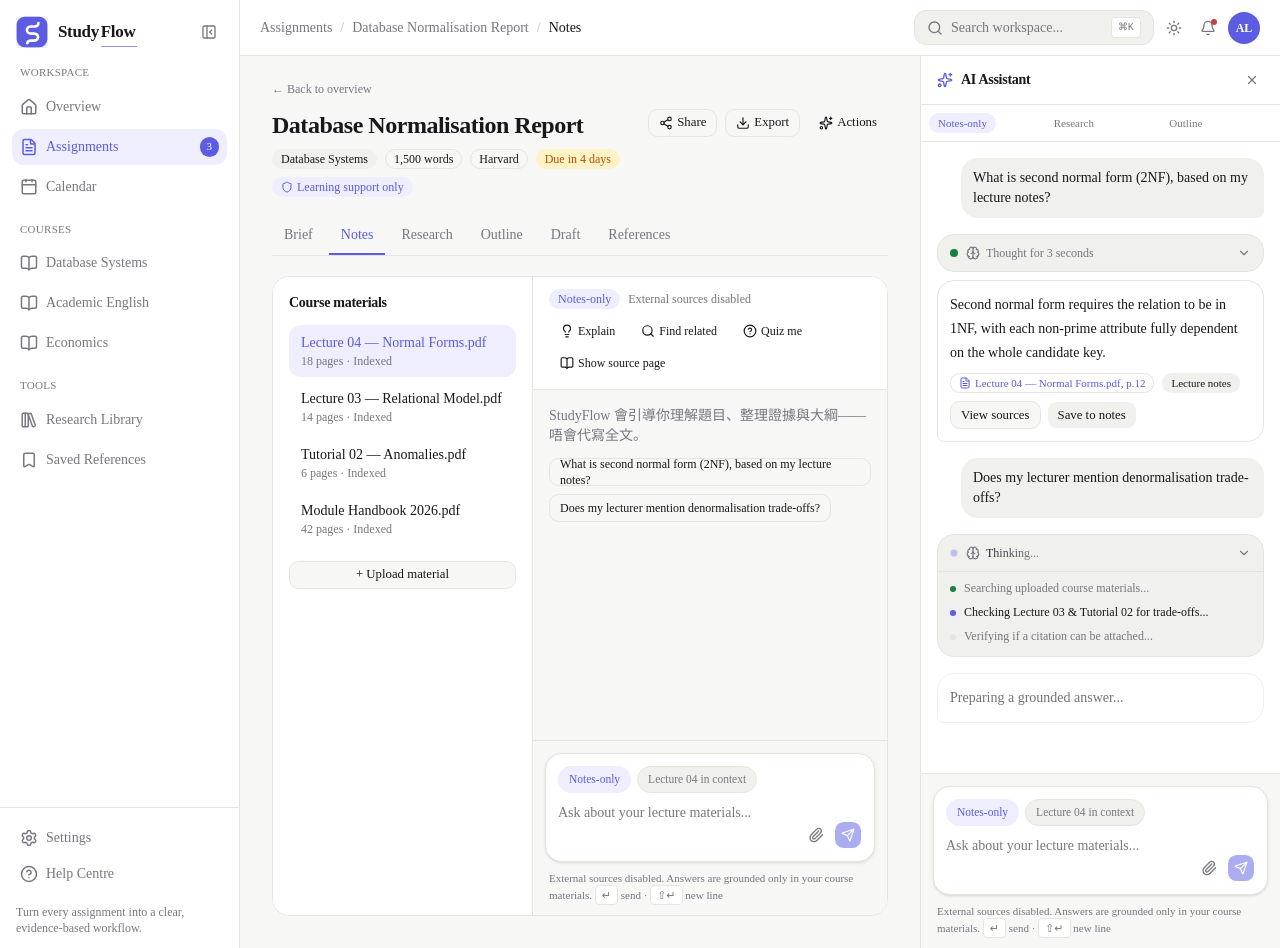
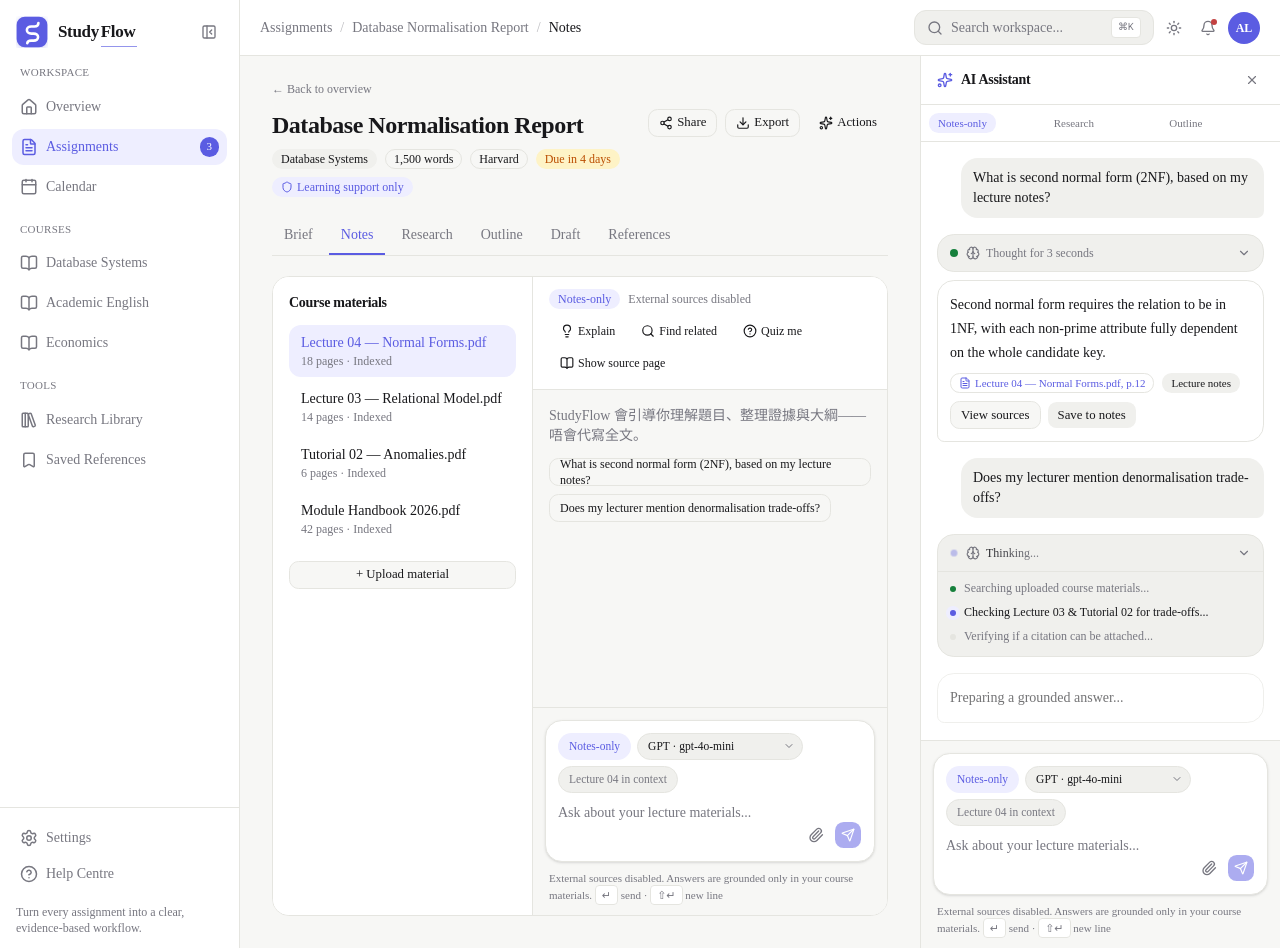
Before and after one commit to EunChae1110/studyflow, a Next.js app: page /assignments/database-normalisation-report/notes in a window 1280 px wide. Built offline with nearby package versions, Linux system fonts and the light colour scheme.

Commit message:
feat(ai): route chat through OpenAI-compatible mid-station
Use AI_BASE_URL/AI_API_KEY (OPENAI_* aliases), add Prompt Bar GPT/Claude
model switch, and pass selected model id to /api/chat.

```diff
--- a/app/api/chat/route.ts
+++ b/app/api/chat/route.ts
@@ -3,8 +3,9 @@
   type UIMessage,
   streamText,
 } from "ai";
+import { resolveModelId } from "@/lib/ai/models";
+import { getChatModel, hasAiCredentials } from "@/lib/ai/provider";
 import { buildModeInstruction, STUDYFLOW_SYSTEM_PROMPT } from "@/lib/ai/system-prompt";
-import { getChatModel, hasAiCredentials } from "@/lib/ai/provider";
 import { isDatabaseConfigured } from "@/lib/db";
 import {
   ensureDemoUserAndAssignment,
@@ -20,6 +21,7 @@
   conversationId?: string;
   mode?: "Notes-only" | "Research" | "Outline";
   assignmentId?: string;
+  model?: string;
 };
 
 function textFromMessage(message: UIMessage | undefined): string {
@@ -37,7 +39,7 @@
     return Response.json(
       {
         error:
-          "AI is not configured. Add XAI_API_KEY or OPENAI_API_KEY to .env.local.",
+          "AI mid-station is not configured. Add AI_BASE_URL and AI_API_KEY (or OPENAI_BASE_URL / OPENAI_API_KEY) to .env.local.",
       },
       { status: 503 },
     );
@@ -46,6 +48,7 @@
   const body = (await req.json()) as ChatBody;
   const messages = body.messages ?? [];
   const mode = body.mode ?? "Notes-only";
+  const modelId = resolveModelId(body.model);
 
   let conversationId = body.conversationId ?? body.id ?? null;
 
@@ -77,7 +80,7 @@
   }
 
   const result = streamText({
-    model: getChatModel(),
+    model: getChatModel(modelId),
     system: `${STUDYFLOW_SYSTEM_PROMPT}\n\n${buildModeInstruction(mode)}`,
     messages: await convertToModelMessages(messages),
     onFinish: async ({ text }) => {
@@ -95,10 +98,9 @@
   });
 
   return result.toUIMessageStreamResponse({
-    headers: conversationId
-      ? {
-          "x-conversation-id": conversationId,
-        }
-      : undefined,
+    headers: {
+      "x-model-id": modelId,
+      ...(conversationId ? { "x-conversation-id": conversationId } : {}),
+    },
   });
 }
--- a/components/ai/prompt-bar.tsx
+++ b/components/ai/prompt-bar.tsx
@@ -2,7 +2,12 @@
 
 import * as React from "react";
 import { motion } from "framer-motion";
-import { Paperclip, Send, Square } from "lucide-react";
+import { ChevronDown, Paperclip, Send, Square } from "lucide-react";
+import {
+  DEFAULT_MODEL_ID,
+  STUDYFLOW_MODELS,
+  type StudyflowModelOption,
+} from "@/lib/ai/models";
 import { Button } from "@/components/ui/button";
 import { cn } from "@/lib/utils";
 
@@ -13,6 +18,8 @@
   extraChips?: string[];
   showAttach?: boolean;
   isStreaming?: boolean;
+  modelId?: string;
+  onModelChange?: (modelId: string) => void;
   onSend?: (value: string) => void | Promise<void>;
   onStop?: () => void;
 };
@@ -24,10 +31,22 @@
   extraChips = [],
   showAttach = true,
   isStreaming = false,
+  modelId,
+  onModelChange,
   onSend,
   onStop,
 }: PromptBarProps) {
   const [value, setValue] = React.useState("");
+  const [internalModelId, setInternalModelId] = React.useState(DEFAULT_MODEL_ID);
+  const selectedModelId = modelId ?? internalModelId;
+
+  const setModel = (next: string) => {
+    if (onModelChange) onModelChange(next);
+    else setInternalModelId(next);
+  };
+
+  const selected =
+    STUDYFLOW_MODELS.find((m) => m.id === selectedModelId) ?? STUDYFLOW_MODELS[0]!;
 
   const submit = React.useCallback(async () => {
     const next = value.trim();
@@ -46,6 +65,7 @@
       <div className="rounded-xl border border-border bg-surface p-3 shadow-sm transition-all focus-within:border-primary focus-within:ring-2 focus-within:ring-primary/15">
         <div className="mb-2 flex flex-wrap items-center gap-1.5">
           <Chip active>{mode}</Chip>
+          <ModelSelector selected={selected} onChange={setModel} disabled={isStreaming} />
           {extraChips.map((chip) => (
             <Chip key={chip}>{chip}</Chip>
           ))}
@@ -100,6 +120,36 @@
   );
 }
 
+function ModelSelector({
+  selected,
+  onChange,
+  disabled,
+}: {
+  selected: StudyflowModelOption;
+  onChange: (modelId: string) => void;
+  disabled?: boolean;
+}) {
+  return (
+    <label className="relative inline-flex items-center">
+      <span className="sr-only">選擇模型</span>
+      <select
+        value={selected.id}
+        disabled={disabled}
+        onChange={(event) => onChange(event.target.value)}
+        className="appearance-none rounded-full border border-border bg-surface-muted py-1 pr-7 pl-2.5 text-[11.5px] font-medium text-foreground outline-none hover:bg-surface disabled:opacity-60"
+        aria-label="AI model"
+      >
+        {STUDYFLOW_MODELS.map((model) => (
+          <option key={model.id} value={model.id}>
+            {model.label} · {model.id}
+          </option>
+        ))}
+      </select>
+      <ChevronDown className="pointer-events-none absolute top-1/2 right-2 size-3 -translate-y-1/2 text-muted" />
+    </label>
+  );
+}
+
 function Chip({
   children,
   active = false,
--- a/components/ai/studyflow-chat.tsx
+++ b/components/ai/studyflow-chat.tsx
@@ -7,6 +7,7 @@
 import { AssistantAnswer, UserBubble } from "@/components/ai/chat";
 import { PromptBar } from "@/components/ai/prompt-bar";
 import { ThinkingBlock } from "@/components/ai/thinking-block";
+import { DEFAULT_MODEL_ID } from "@/lib/ai/models";
 import { Button } from "@/components/ui/button";
 
 type StudyflowChatProps = {
@@ -36,6 +37,7 @@
   seedQuestions = [],
 }: StudyflowChatProps) {
   const [conversationId] = React.useState(() => crypto.randomUUID());
+  const [modelId, setModelId] = React.useState(DEFAULT_MODEL_ID);
 
   const transport = React.useMemo(
     () =>
@@ -44,9 +46,10 @@
         body: {
           mode,
           conversationId,
+          model: modelId,
         },
       }),
-    [mode, conversationId],
+    [mode, conversationId, modelId],
   );
 
   const { messages, sendMessage, status, stop, error } = useChat({
@@ -135,6 +138,8 @@
           extraChips={extraChips}
           showAttach={showAttach}
           isStreaming={isStreaming}
+          modelId={modelId}
+          onModelChange={setModelId}
           onSend={handleSend}
           onStop={() => stop()}
         />
--- /dev/null
+++ b/lib/ai/models.ts
@@ -0,0 +1,42 @@
+export type StudyflowModelOption = {
+  id: string;
+  label: string;
+  family: "gpt" | "claude";
+  description: string;
+};
+
+const GPT_MODEL_ID =
+  (typeof process !== "undefined" && process.env.NEXT_PUBLIC_AI_MODEL_GPT?.trim()) ||
+  "gpt-4o-mini";
+
+const CLAUDE_MODEL_ID =
+  (typeof process !== "undefined" && process.env.NEXT_PUBLIC_AI_MODEL_CLAUDE?.trim()) ||
+  "claude-3-5-sonnet";
+
+/**
+ * Model ids are OpenAI-compatible names expected by the mid-station (中轉站).
+ * Override via NEXT_PUBLIC_AI_MODEL_GPT / NEXT_PUBLIC_AI_MODEL_CLAUDE if needed.
+ */
+export const STUDYFLOW_MODELS: StudyflowModelOption[] = [
+  {
+    id: GPT_MODEL_ID,
+    label: "GPT",
+    family: "gpt",
+    description: "OpenAI GPT via mid-station",
+  },
+  {
+    id: CLAUDE_MODEL_ID,
+    label: "Claude",
+    family: "claude",
+    description: "Anthropic Claude via mid-station",
+  },
+];
+
+export const DEFAULT_MODEL_ID = STUDYFLOW_MODELS[0]!.id;
+
+export function resolveModelId(candidate: string | undefined | null): string {
+  const next = candidate?.trim();
+  if (!next) return DEFAULT_MODEL_ID;
+  if (/^[a-zA-Z0-9._:-]+$/.test(next)) return next;
+  return DEFAULT_MODEL_ID;
+}
--- a/lib/ai/provider.ts
+++ b/lib/ai/provider.ts
@@ -1,23 +1,44 @@
 import { createOpenAI } from "@ai-sdk/openai";
-import { createXai } from "@ai-sdk/xai";
 import type { LanguageModel } from "ai";
+import { resolveModelId } from "@/lib/ai/models";
 
-export function getChatModel(): LanguageModel {
-  if (process.env.XAI_API_KEY) {
-    const xai = createXai({ apiKey: process.env.XAI_API_KEY });
-    return xai(process.env.XAI_MODEL?.trim() || "grok-4-fast-reasoning");
-  }
+/**
+ * StudyFlow talks to an OpenAI-compatible mid-station (中轉站), not direct OpenAI/xAI.
+ * Credentials: AI_BASE_URL + AI_API_KEY (aliases: OPENAI_BASE_URL / OPENAI_API_KEY).
+ */
+export function getMidStationConfig() {
+  const baseURL = (
+    process.env.AI_BASE_URL ||
+    process.env.OPENAI_BASE_URL ||
+    ""
+  ).trim();
+  const apiKey = (
+    process.env.AI_API_KEY ||
+    process.env.OPENAI_API_KEY ||
+    ""
+  ).trim();
 
-  if (process.env.OPENAI_API_KEY) {
-    const openai = createOpenAI({ apiKey: process.env.OPENAI_API_KEY });
-    return openai(process.env.OPENAI_MODEL?.trim() || "gpt-4o-mini");
-  }
-
-  throw new Error(
-    "Missing AI API key. Set XAI_API_KEY (preferred) or OPENAI_API_KEY in .env.local.",
-  );
+  return { baseURL, apiKey };
 }
 
 export function hasAiCredentials(): boolean {
-  return Boolean(process.env.XAI_API_KEY || process.env.OPENAI_API_KEY);
+  const { baseURL, apiKey } = getMidStationConfig();
+  return Boolean(baseURL && apiKey);
 }
+
+export function getChatModel(modelId?: string | null): LanguageModel {
+  const { baseURL, apiKey } = getMidStationConfig();
+
+  if (!baseURL || !apiKey) {
+    throw new Error(
+      "Missing AI mid-station config. Set AI_BASE_URL and AI_API_KEY (or OPENAI_BASE_URL / OPENAI_API_KEY) in .env.local.",
+    );
+  }
+
+  const openai = createOpenAI({
+    apiKey,
+    baseURL,
+  });
+
+  return openai(resolveModelId(modelId));
+}
```
Also changed, not shown: 1 other file (tests, documents, lock files or other folders).
